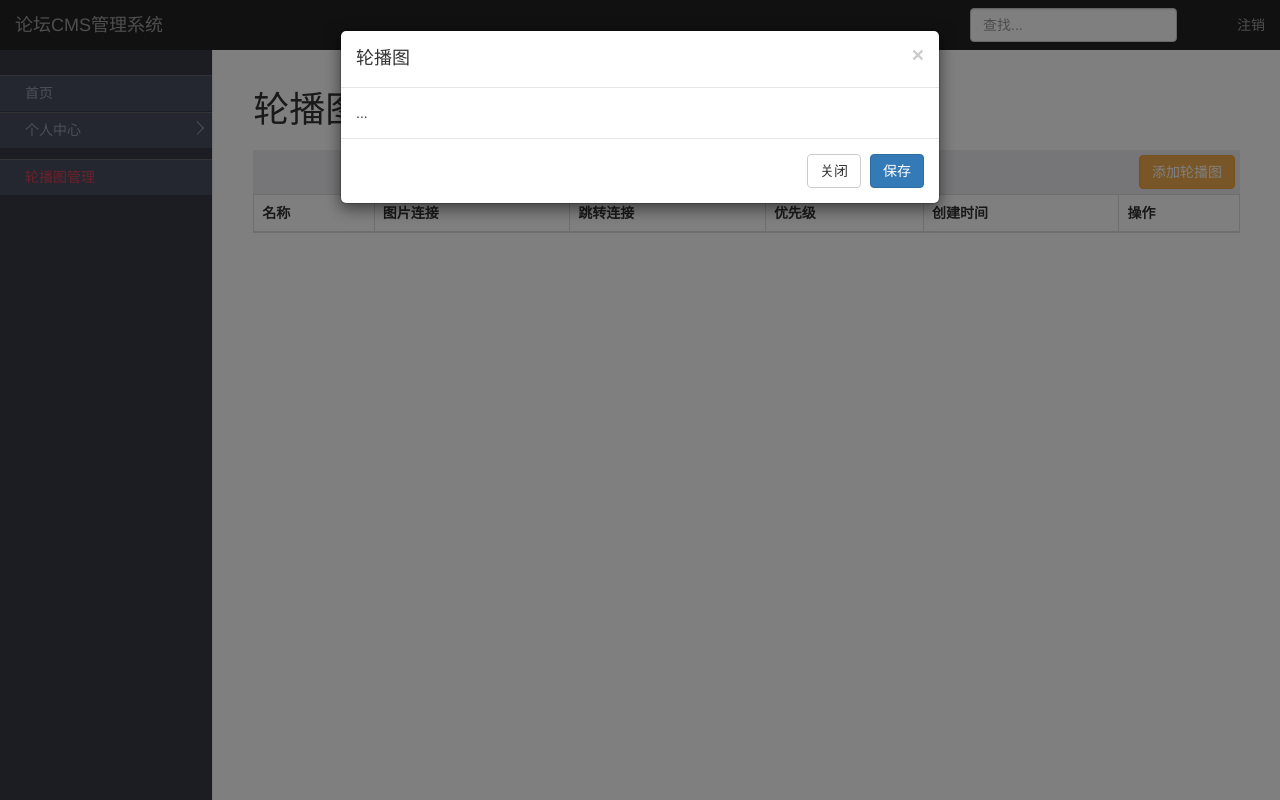
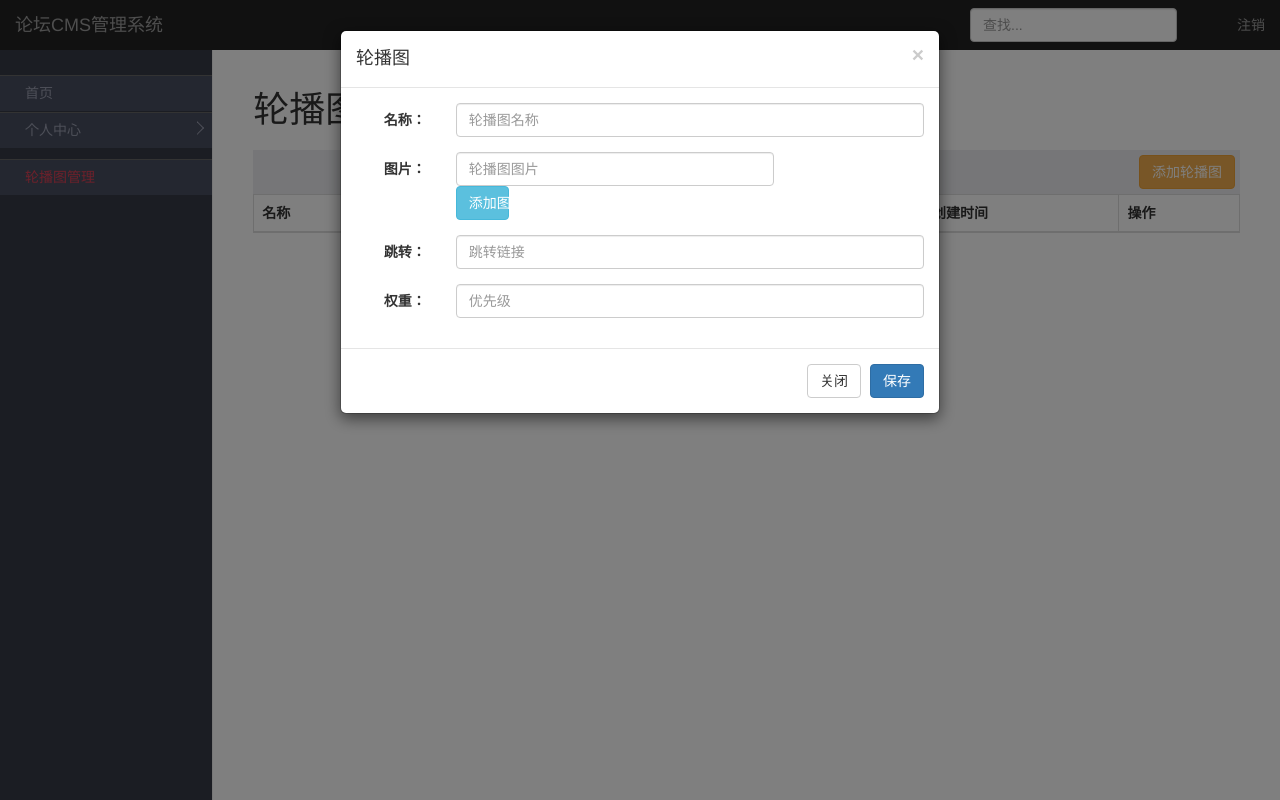
Before and after one commit to zzwshow/flask-Project, a Flask app: template xmbbs/templates/cms/cms_banners.html in a window 1280 px wide, after a click on "添加轮播图". Run offline with Flask 2, Linux system fonts and the light colour scheme; the template is opened without the code that fills it, so the values that code supplies are empty; some libraries are stand-ins or nearby versions.

Commit message:
添加后台轮播图弹窗页面

```diff
--- a/xmbbs/templates/cms/cms_banners.html
+++ b/xmbbs/templates/cms/cms_banners.html
@@ -49,7 +49,33 @@
                     <h4 class="modal-title" id="myModalLabel">轮播图</h4>
                 </div>
                 <div class="modal-body">
-                    ...
+                    <form action="" class="form-horizontal">
+                        <div class="form-group">
+                            <label class="col-sm-2 control-label">名称：</label>
+                            <div class="col-sm-10">
+                                <input type="text" class="form-control" name="name" placeholder="轮播图名称">
+                            </div>
+                        </div>
+                        <div class="form-group">
+                            <label class="col-sm-2 control-label">图片：</label>
+                            <div class="col-sm-7">
+                                <input type="text" class="form-control" name="image_url" placeholder="轮播图图片">
+                                <button class="btn btn-info col-sm-2">添加图片</button>
+                            </div>
+                        </div>
+                        <div class="form-group">
+                            <label class="col-sm-2 control-label">跳转：</label>
+                            <div class="col-sm-10">
+                                <input type="text" class="form-control" name="link_url" placeholder="跳转链接">
+                            </div>
+                        </div>
+                        <div class="form-group">
+                            <label class="col-sm-2 control-label">权重：</label>
+                            <div class="col-sm-10">
+                                <input type="text" class="form-control" name="priority" placeholder="优先级">
+                            </div>
+                        </div>
+                    </form>
                 </div>
                 <div class="modal-footer">
                     <button type="button" class="btn btn-default" data-dismiss="modal">关闭</button>
```
